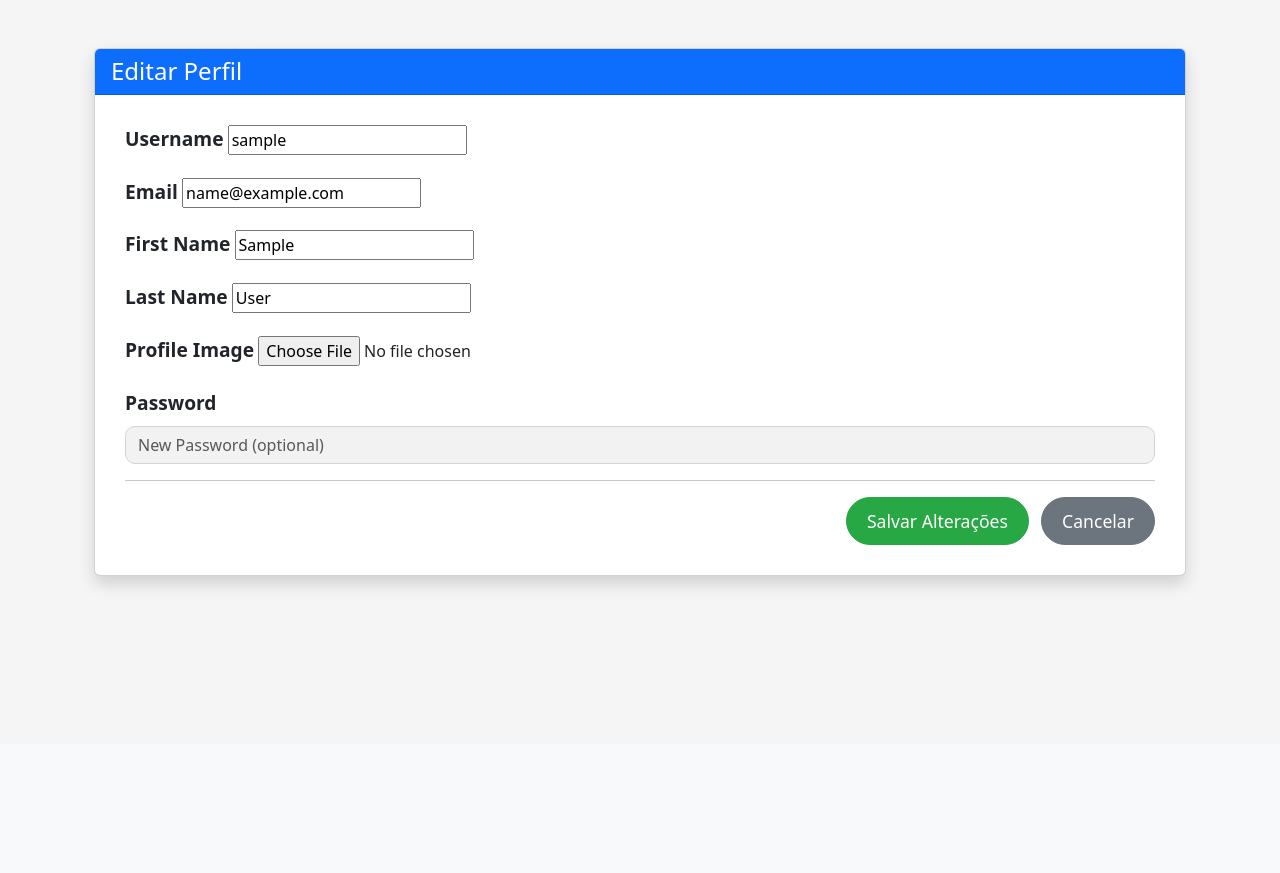
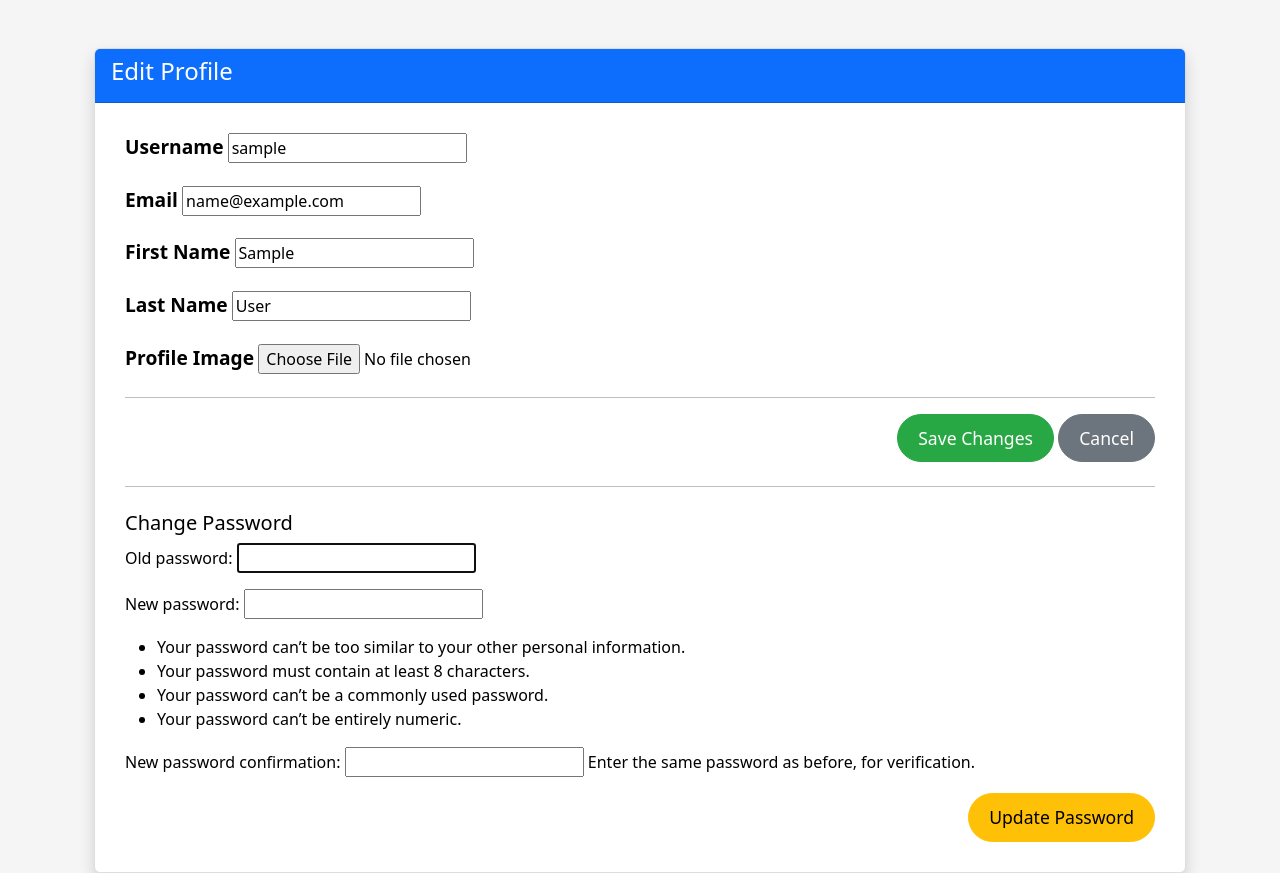
Before and after one commit to leolocatelli/Final-Project-Assessment-UCD, a Django app: page /accounts/profile/edit/ in a window 1280 px wide. Shown: the part 56-929 px from the top of the page. Before the commit the page ends 646 px from the top, so only its background shows below. Run offline with Django 5.2, Linux system fonts and the light colour scheme; the visitor is signed in with stand-in values (Sample User, id 1); some web fonts are replaced.

Commit message:
change password implementation

```diff
--- a/accounts/templates/accounts/edit_profile.html
+++ b/accounts/templates/accounts/edit_profile.html
@@ -1,12 +1,12 @@
 {% extends 'base.html' %}
-{% load static %}
 {% block content %}
 <div class="container mt-5">
-    <div class="card shadow">
+    <div class="card shadow card-theme">
         <div class="card-header bg-primary text-white">
-            <h4 class="mb-0">Editar Perfil</h4>
+            <h4>Edit Profile</h4>
         </div>
         <div class="card-body">
+            <!-- Formulário de edição de perfil -->
             <form method="post" enctype="multipart/form-data">
                 {% csrf_token %}
                 <div class="mb-3">
@@ -29,14 +29,21 @@
                     <label for="profile_picture" class="form-label"><strong>Profile Image</strong></label>
                     {{ form.profile_picture }}
                 </div>
-                <div class="mb-3">
-                    <label for="password" class="form-label"><strong>Password</strong></label>
-                    <input type="password" name="password" id="password" class="form-control" placeholder="New Password (optional)" />
-                </div>
                 <hr>
                 <div class="text-end">
-                    <button type="submit" class="btn btn-success me-2">Salvar Alterações</button>
-                    <a href="{% url 'user_profile' %}" class="btn btn-secondary">Cancelar</a>
+                    <button type="submit" class="btn btn-success">Save Changes</button>
+                    <a href="{% url 'user_profile' %}" class="btn btn-secondary">Cancel</a>
+                </div>
+            </form>
+
+            <!-- Formulário de alteração de senha -->
+            <hr class="my-4">
+            <h5>Change Password</h5>
+            <form method="post" action="{% url 'password_change' %}">
+                {% csrf_token %}
+                {{ password_form.as_p }}
+                <div class="text-end mt-3">
+                    <button type="submit" class="btn btn-warning">Update Password</button>
                 </div>
             </form>
         </div>
--- a/accounts/urls.py
+++ b/accounts/urls.py
@@ -9,4 +9,6 @@ urlpatterns = [
     path('register/', views.register, name='register'),
     path('profile/', views.user_profile, name='user_profile'),
     path('profile/edit/', views.edit_profile, name='edit_profile'),
+    path('password_change/', auth_views.PasswordChangeView.as_view(template_name='registration/password_change.html'), name='password_change'),
+    path('password_change_done/', auth_views.PasswordChangeDoneView.as_view(template_name='registration/password_change_done.html'), name='password_change_done'),
 ]
--- a/accounts/views.py
+++ b/accounts/views.py
@@ -1,11 +1,9 @@
 from django.shortcuts import render, redirect
-from .forms import CustomUserCreationForm
 from django.contrib import messages
 from django.contrib.auth.decorators import login_required
-from django.shortcuts import render, redirect, get_object_or_404
-from .forms import CustomUserChangeForm
-from django.contrib import messages
+from django.contrib.auth.forms import PasswordChangeForm
 from django.contrib.auth import update_session_auth_hash
+from .forms import CustomUserCreationForm, CustomUserChangeForm
 
 def register(request):
     if request.method == 'POST':
@@ -25,13 +23,25 @@ def user_profile(request):
 @login_required
 def edit_profile(request):
     if request.method == 'POST':
-        form = CustomUserChangeForm(request.POST, request.FILES, instance=request.user)
-        if form.is_valid():
-            user = form.save()
-            # Atualizar a hash da sessão para manter o login após a atualização
-            update_session_auth_hash(request, user)
+        profile_form = CustomUserChangeForm(request.POST, request.FILES, instance=request.user)
+        password_form = PasswordChangeForm(request.user, request.POST)
+
+        if profile_form.is_valid():
+            profile_form.save()
             messages.success(request, 'Seu perfil foi atualizado com sucesso!')
             return redirect('user_profile')
+
+        if password_form.is_valid():
+            password_form.save()
+            update_session_auth_hash(request, password_form.user)  # Evita logout
+            messages.success(request, 'Sua senha foi alterada com sucesso!')
+            return redirect('user_profile')
     else:
-        form = CustomUserChangeForm(instance=request.user)
-    return render(request, 'accounts/edit_profile.html', {'form': form})
+        profile_form = CustomUserChangeForm(instance=request.user)
+        password_form = PasswordChangeForm(request.user)
+
+    return render(
+        request,
+        'accounts/edit_profile.html',
+        {'form': profile_form, 'password_form': password_form}
+    )
--- a/task_management/static/css/custom.css
+++ b/task_management/static/css/custom.css
@@ -26,6 +26,18 @@
 body {
     background-color: var(--background-color);
     color: var(--text-color);
+}
+
+body.dark-theme .card-theme {
+    background-color: #333;
+    color: #fff;
+    border: 1px solid #444;
+}
+
+body .card-theme {
+    background-color: #fff;
+    color: #000;
+    border: 1px solid #ddd;
 }
 /* Estilo dos cartões */
 .task-card {
@@ -272,6 +284,40 @@ h2 {
 .badge-category-work::before { content: "💼"; margin-right: 5px; }
 
 
+/* Tema claro */
+.card-theme {
+    background-color: #fff;
+    color: #212529;
+    border: 1px solid #dee2e6;
+}
+
+/* Tema escuro */
+.dark-theme .card-theme {
+    background-color: #2c2c2c;
+    color: #f8f9fa;
+    border: 1px solid #444;
+}
+
+/* Ajuste para os elementos do formulário no tema escuro */
+.dark-theme .form-label {
+    color: #f8f9fa;
+}
+
+.dark-theme .form-control {
+    background-color: #444;
+    color: #f8f9fa;
+    border: 1px solid #666;
+}
+
+.dark-theme .form-control:focus {
+    background-color: #555;
+    color: #fff;
+    border-color: #888;
+    box-shadow: none;
+}
+
+
+
 
 @media (max-width: 768px) {
     .card-body {
--- a/task_management/templates/base.html
+++ b/task_management/templates/base.html
@@ -34,11 +34,7 @@
                     <li class="nav-item">
                         <a class="nav-link" href="{% url 'task_list' %}">Tasks</a>
                     </li>
-                    <!-- Link para Criar Tarefa -->
-                    {% comment %} <li class="nav-item">
-                        <a class="nav-link" href="{% url 'create_task' %}">Create Task</a>
-                    </li> {% endcomment %}
-                    <!-- Link para Perfil -->
+
                     <li class="nav-item">
                         <a class="nav-link" href="{% url 'user_profile' %}">Profile</a>
                     </li>
@@ -104,4 +100,19 @@
 
         console.log("Tema inicial:", savedTheme); // Debug no console
     });
+
+
+// Aplica o tema salvo no localStorage ao carregar a página
+document.addEventListener("DOMContentLoaded", function () {
+    const savedTheme = localStorage.getItem("theme") || "light";
+    const themeSwitch = document.getElementById("theme-switch");
+
+    if (savedTheme === "dark") {
+        document.documentElement.classList.add("dark-theme");
+        themeSwitch.checked = true; // Atualiza o estado do switch
+    }
+});
+
+
+
 </script>
```
Also changed, not shown: accounts/templates/registration/password_change.html (added, +19 -0 lines), accounts/templates/registration/password_change_done.html (added, +11 -0 lines), 1 other file.
